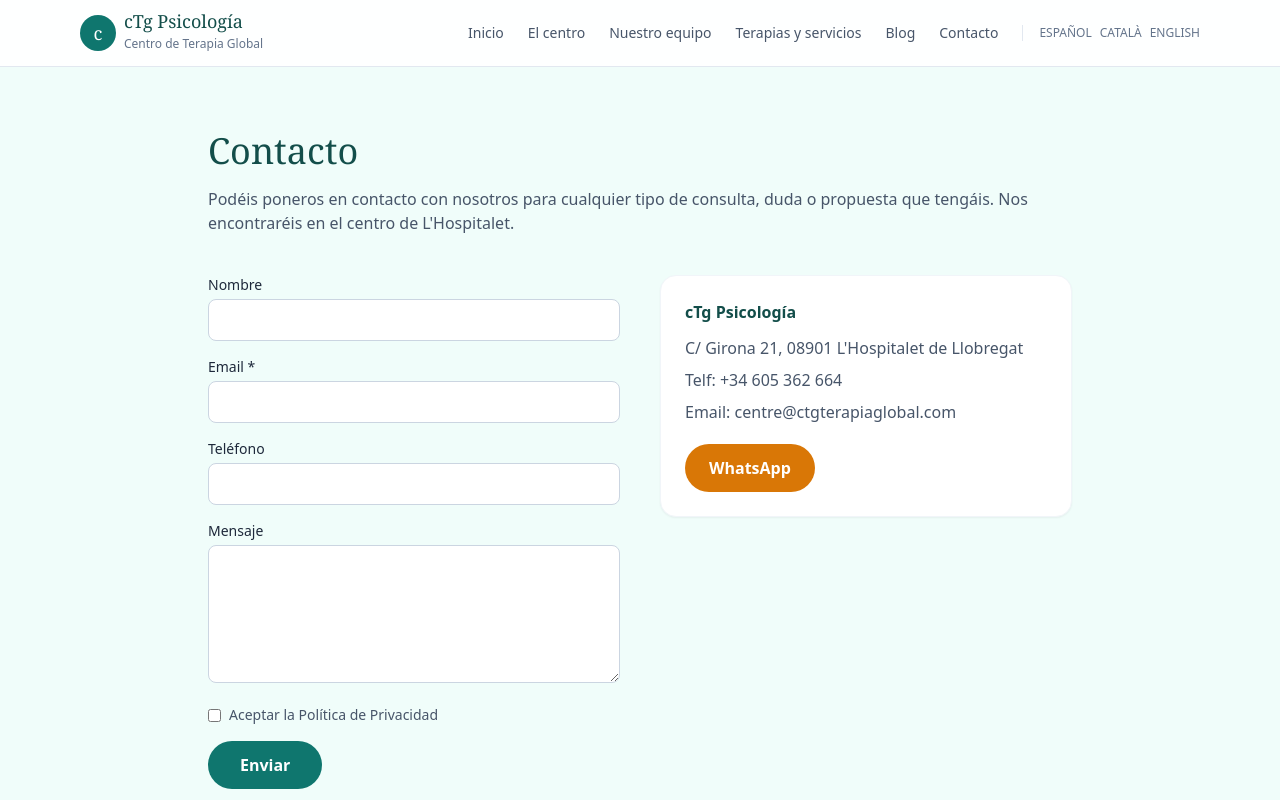
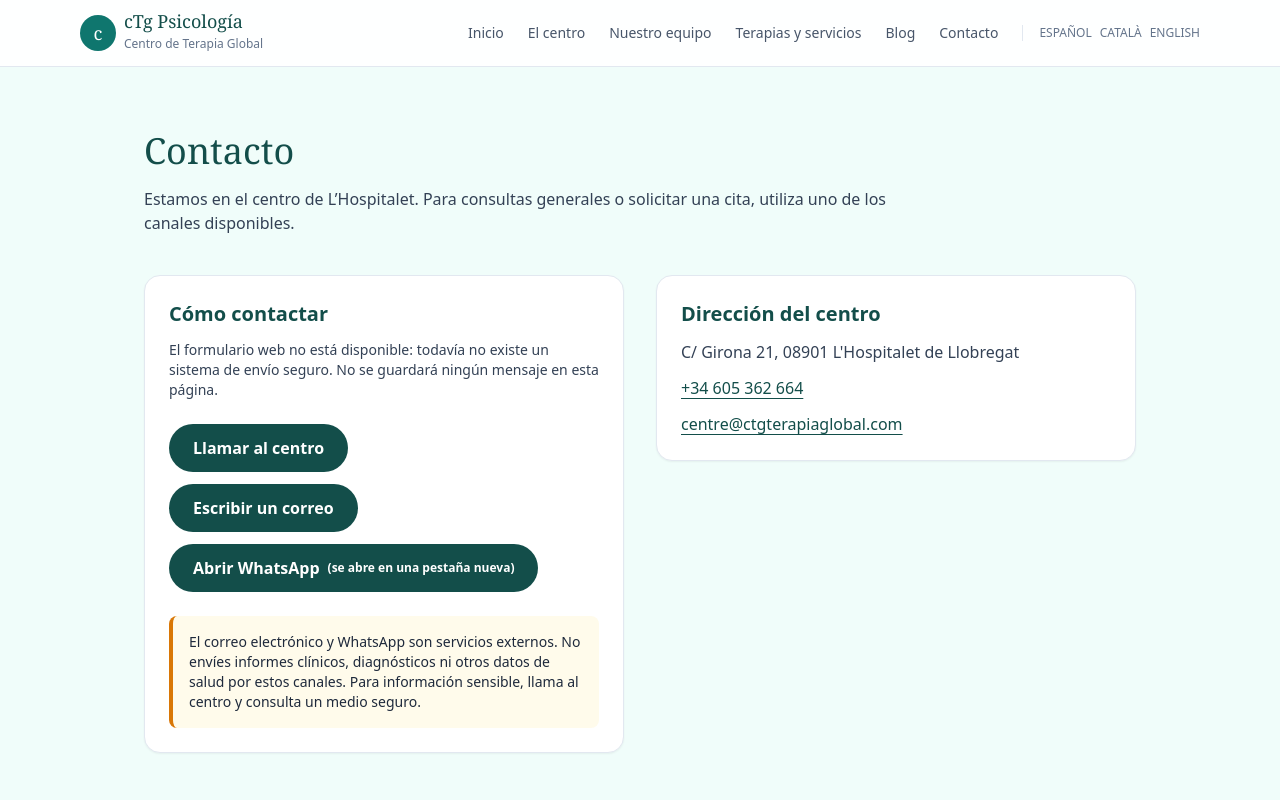
Before and after one commit to belentani7/ctg-psicologia-next, a Next.js app: page /contacto in a window 1280 px wide. Shown: the top 800 px of the page. Built offline with nearby package versions, Linux system fonts and the light colour scheme.

Commit message:
fix(contact): replace nonfunctional clinical form with safe contact actions

```diff
--- a/src/components/pages/ContactoPage.tsx
+++ b/src/components/pages/ContactoPage.tsx
@@ -1,62 +1,81 @@
 import { Header, Footer } from '@/components/Layout';
-import { contact, Locale } from '@/data/content';
+import { contact, type Locale } from '@/data/content';
+
+const COPY: Record<Locale, {
+  title: string; intro: string; channels: string; unavailable: string;
+  call: string; email: string; whatsapp: string; external: string;
+  caution: string; address: string;
+}> = {
+  es: {
+    title: 'Contacto',
+    intro: 'Estamos en el centro de L’Hospitalet. Para consultas generales o solicitar una cita, utiliza uno de los canales disponibles.',
+    channels: 'Cómo contactar',
+    unavailable: 'El formulario web no está disponible: todavía no existe un sistema de envío seguro. No se guardará ningún mensaje en esta página.',
+    call: 'Llamar al centro', email: 'Escribir un correo', whatsapp: 'Abrir WhatsApp',
+    external: '(se abre en una pestaña nueva)',
+    caution: 'El correo electrónico y WhatsApp son servicios externos. No envíes informes clínicos, diagnósticos ni otros datos de salud por estos canales. Para información sensible, llama al centro y consulta un medio seguro.',
+    address: 'Dirección del centro',
+  },
+  ca: {
+    title: 'Contacte',
+    intro: 'Som al centre de L’Hospitalet. Per a consultes generals o demanar cita, utilitza un dels canals disponibles.',
+    channels: 'Com contactar',
+    unavailable: 'El formulari web no està disponible: encara no hi ha un sistema d’enviament segur. No es desarà cap missatge en aquesta pàgina.',
+    call: 'Trucar al centre', email: 'Escriure un correu', whatsapp: 'Obrir WhatsApp',
+    external: '(s’obre en una pestanya nova)',
+    caution: 'El correu electrònic i WhatsApp són serveis externs. No enviïs informes clínics, diagnòstics ni altres dades de salut per aquests canals. Per a informació sensible, truca al centre i consulta un mitjà segur.',
+    address: 'Adreça del centre',
+  },
+  en: {
+    title: 'Contact',
+    intro: 'Find us in central L’Hospitalet. For general enquiries or to request an appointment, choose a contact channel below.',
+    channels: 'Contact options',
+    unavailable: 'The web form is unavailable because a secure submission service has not been implemented. No message is stored on this page.',
+    call: 'Call the centre', email: 'Send an email', whatsapp: 'Open WhatsApp',
+    external: '(opens in a new tab)',
+    caution: 'Email and WhatsApp are external services. Do not send clinical records, diagnoses or other health information through these channels. For sensitive information, call the centre and ask about a secure method.',
+    address: 'Centre address',
+  },
+};
 
 export default function ContactoPage({ locale }: { locale: Locale }) {
-  const t = {
-    title: locale === 'es' ? 'Contacto' : locale === 'ca' ? 'Contacte' : 'Contact',
-    intro: locale === 'es'
-      ? 'Podéis poneros en contacto con nosotros para cualquier tipo de consulta, duda o propuesta que tengáis. Nos encontraréis en el centro de L\'Hospitalet.'
-      : locale === 'ca'
-      ? 'Podeu posar-vos en contacte amb nosaltres per a qualsevol consulta, dubte o proposta. Ens trobareu al centre de L\'Hospitalet.'
-      : 'You can contact us for any query, doubt or proposal. You will find us in the centre of L\'Hospitalet.',
-    name: locale === 'es' ? 'Nombre' : locale === 'ca' ? 'Nom' : 'Name',
-    email: locale === 'es' ? 'Email' : 'Email',
-    phone: locale === 'es' ? 'Teléfono' : locale === 'ca' ? 'Telèfon' : 'Phone',
-    message: locale === 'es' ? 'Mensaje' : locale === 'ca' ? 'Missatge' : 'Message',
-    send: locale === 'es' ? 'Enviar' : locale === 'ca' ? 'Envia' : 'Send',
-    privacy: locale === 'es' ? 'Aceptar la Política de Privacidad' : locale === 'ca' ? 'Acceptar la Política de Privacitat' : 'Accept the Privacy Policy',
-  };
+  const t = COPY[locale];
+  const phoneUri = `tel:${contact.phone.replace(/\s/g, '')}`;
+  const whatsappUri = `https://wa.me/${contact.phone.replace(/\D/g, '')}`;
+
+  const actionClass = 'inline-flex min-h-12 items-center justify-center rounded-full bg-brand-deep px-6 py-3 text-center font-semibold text-white hover:opacity-90 focus-visible:outline focus-visible:outline-2 focus-visible:outline-offset-2 focus-visible:outline-brand-deep';
 
   return (
     <>
       <Header locale={locale} />
-      <main className="max-w-4xl mx-auto px-4 py-16">
-        <h1 className="font-display text-4xl text-brand-deep mb-4">{t.title}</h1>
-        <p className="text-slate-600 mb-10">{t.intro}</p>
-        <div className="grid md:grid-cols-2 gap-10">
-          <form className="space-y-4">
-            <div>
-              <label className="block text-sm font-medium mb-1">{t.name}</label>
-              <input type="text" className="w-full rounded-lg border border-slate-300 px-4 py-2 focus:outline-none focus:ring-2 focus:ring-brand-teal" />
-            </div>
-            <div>
-              <label className="block text-sm font-medium mb-1">{t.email} *</label>
-              <input type="email" required className="w-full rounded-lg border border-slate-300 px-4 py-2 focus:outline-none focus:ring-2 focus:ring-brand-teal" />
-            </div>
-            <div>
-              <label className="block text-sm font-medium mb-1">{t.phone}</label>
-              <input type="tel" className="w-full rounded-lg border border-slate-300 px-4 py-2 focus:outline-none focus:ring-2 focus:ring-brand-teal" />
-            </div>
-            <div>
-              <label className="block text-sm font-medium mb-1">{t.message}</label>
-              <textarea rows={5} className="w-full rounded-lg border border-slate-300 px-4 py-2 focus:outline-none focus:ring-2 focus:ring-brand-teal" />
-            </div>
-            <label className="flex items-center gap-2 text-sm text-slate-600">
-              <input type="checkbox" required className="rounded" /> {t.privacy}
-            </label>
-            <button type="submit" className="bg-brand-teal text-white px-8 py-3 rounded-full font-semibold hover:bg-brand-deep transition-colors">
-              {t.send}
-            </button>
-          </form>
-          <div className="bg-white rounded-2xl p-6 shadow-sm border border-slate-100 h-fit">
-            <h2 className="font-semibold text-brand-deep mb-3">cTg Psicología</h2>
-            <p className="text-slate-600">{contact.address[locale]}</p>
-            <p className="text-slate-600 mt-2">Telf: {contact.phone}</p>
-            <p className="text-slate-600 mt-2 break-all">Email: {contact.email}</p>
-            <a href="https://wa.me/34605362664" className="mt-5 inline-block bg-brand-amber text-white px-6 py-3 rounded-full font-semibold hover:bg-brand-amber/90">
-              WhatsApp
-            </a>
-          </div>
+      <main id="main-content" lang={locale} className="mx-auto max-w-5xl px-4 py-12 sm:py-16">
+        <h1 className="mb-4 font-display text-4xl text-brand-deep">{t.title}</h1>
+        <p className="mb-10 max-w-3xl text-slate-700">{t.intro}</p>
+        <div className="grid gap-8 md:grid-cols-2">
+          <section aria-labelledby="contact-channels" className="rounded-2xl border border-slate-200 bg-white p-6 shadow-sm">
+            <h2 id="contact-channels" className="mb-3 text-xl font-semibold text-brand-deep">{t.channels}</h2>
+            <p className="mb-6 text-sm text-slate-700">{t.unavailable}</p>
+            <ul className="flex flex-col gap-3">
+              <li><a href={phoneUri} className={actionClass}>{t.call}</a></li>
+              <li><a href={`mailto:${contact.email}`} className={actionClass}>{t.email}</a></li>
+              <li>
+                <a href={whatsappUri} target="_blank" rel="noopener noreferrer" className={actionClass}>
+                  {t.whatsapp} <span className="ml-2 text-xs">{t.external}</span>
+                </a>
+              </li>
+            </ul>
+            <p role="note" className="mt-6 rounded-lg border-l-4 border-brand-amber bg-amber-50 p-4 text-sm text-slate-800">
+              {t.caution}
+            </p>
+          </section>
+          <section aria-labelledby="contact-address" className="h-fit rounded-2xl border border-slate-200 bg-white p-6 shadow-sm">
+            <h2 id="contact-address" className="mb-3 text-xl font-semibold text-brand-deep">{t.address}</h2>
+            <address className="not-italic">
+              <p className="text-slate-700">{contact.address[locale]}</p>
+              <p className="mt-3"><a href={phoneUri} className="break-words text-brand-deep underline underline-offset-4 focus-visible:outline focus-visible:outline-2">{contact.phone}</a></p>
+              <p className="mt-3"><a href={`mailto:${contact.email}`} className="break-all text-brand-deep underline underline-offset-4 focus-visible:outline focus-visible:outline-2">{contact.email}</a></p>
+            </address>
+          </section>
         </div>
       </main>
       <Footer locale={locale} />
```
